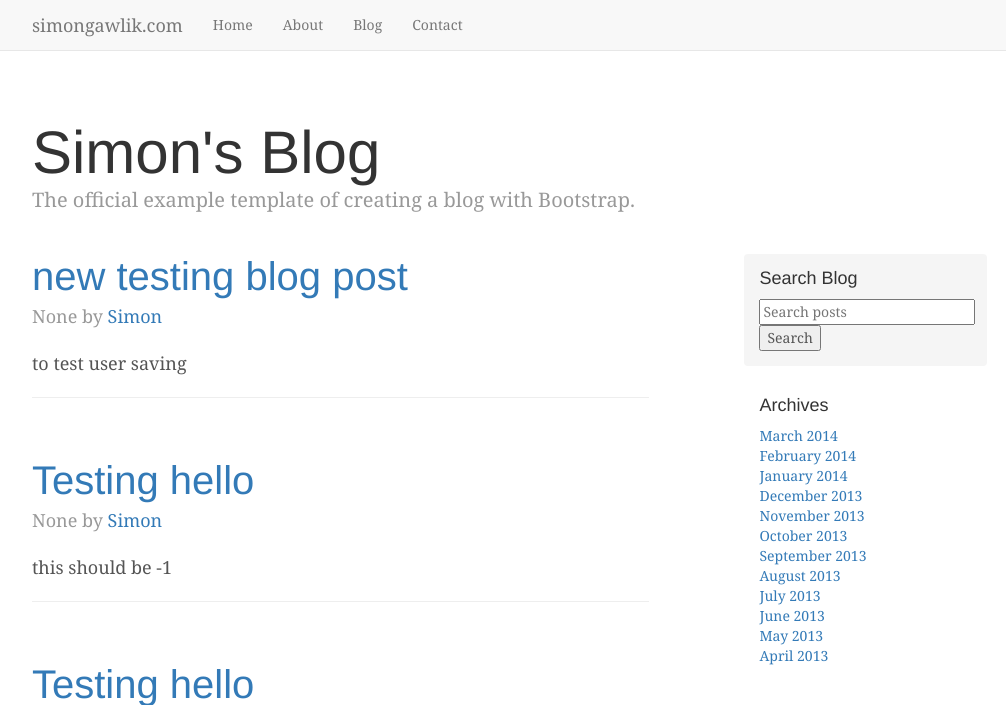
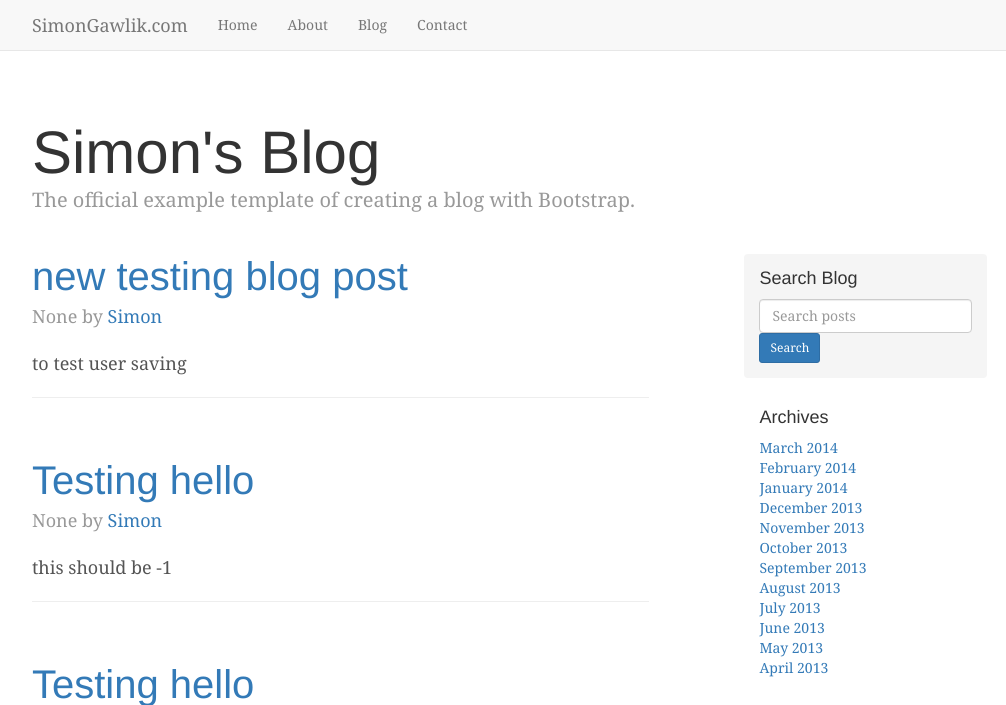
Before and after one commit to simongawlik/django_apps, a Django app: page /blog/ in a window 1280 px wide. Shown: the top 705 px of the page, without its empty margins (138-1144 px from the left). Run offline with Django 3.2, Linux system fonts and the light colour scheme; data comes from the database, SQL or seed files in the repository; some libraries are stand-ins or nearby versions.

Commit message:
updates to style of site

```diff
--- a/src/blog/templates/base_blog.html
+++ b/src/blog/templates/base_blog.html
@@ -43,8 +43,8 @@
           <div class="sidebar-module sidebar-module-inset">
             <h4>Search Blog</h4>
             <form method='GET' action=''>
-            <input type='text' name='q' placeholder='Search posts' value='{{ request.GET.q }}'/>
-            <input type='submit' value='Search'/>
+            <input type='text' name='q' class="form-control" placeholder='Search posts' value='{{ request.GET.q }}'/>
+            <input type='submit' class="btn btn-sm btn-primary" value='Search'/>
           </div>
           <div class="sidebar-module">
             <h4>Archives</h4>
--- a/src/templates/about.html
+++ b/src/templates/about.html
@@ -34,7 +34,6 @@
 
 {% block content %}
 <div class="text-align-center">
-hello, world!
 
 <h1>{{ title }}</h1>
 </div>
--- a/src/templates/navbar.html
+++ b/src/templates/navbar.html
@@ -8,7 +8,7 @@
         <span class="icon-bar"></span>
         <span class="icon-bar"></span>
       </button>
-      <a class="navbar-brand" href="{% url 'home' %}">simongawlik.com</a>
+      <a class="navbar-brand" href="{% url 'home' %}">SimonGawlik.com</a>
     </div>
     <div id="navbar" class="navbar-collapse collapse">
       <ul class="nav navbar-nav">
```
